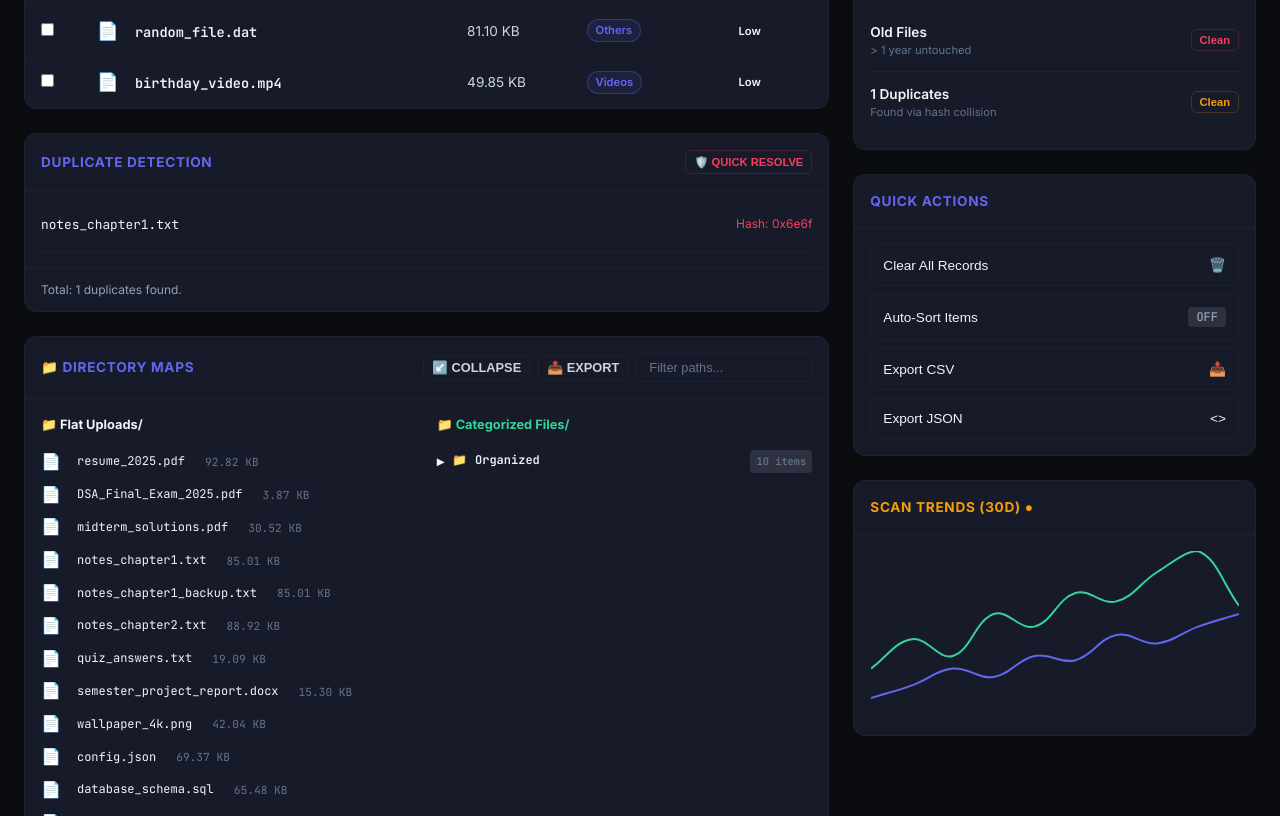
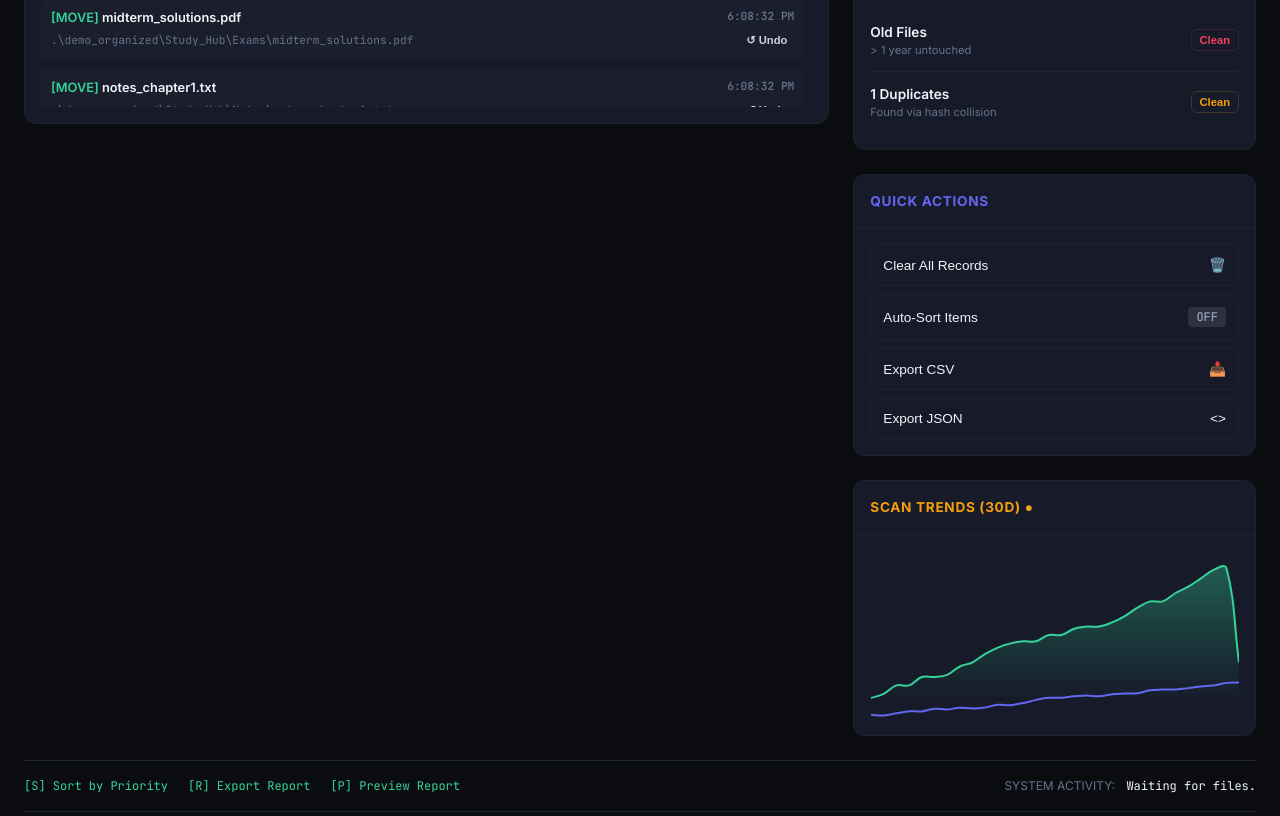
Before and after one commit to souravsarkar-dev/neuro-sort-ai, a website: page static/index.html in a window 1280 px wide. Shown: the part 1984-2800 px from the top of the page. Drawn offline with nearby package versions, Linux system fonts and the light colour scheme.

Commit message:
Enhance scan trends chart and add layout scroll constraints to fix blank spaces

```diff
--- a/static/css/styles.css
+++ b/static/css/styles.css
@@ -231,7 +231,7 @@
 .left-column, .right-column { display: flex; flex-direction: column; gap: 24px; }
 
 /* ── TABLES ── */
-.table-container { overflow-x: auto; }
+.table-container { overflow-x: auto; max-height: 350px; overflow-y: auto; border-bottom: 1px solid var(--border-base); }
 .data-table { width: 100%; border-collapse: collapse; text-align: left; font-size: 0.85rem; }
 .data-table th { padding: 12px 16px; font-size: 0.7rem; color: var(--text-faint); font-weight: 700; letter-spacing: 0.05em; border-bottom: 1px solid var(--border-base); }
 .data-table td { padding: 12px 16px; border-bottom: 1px solid rgba(255,255,255,0.02); }
@@ -267,6 +267,9 @@
 .cleanup-title { font-size: 0.85rem; font-weight: 600; }
 .cleanup-sub { font-size: 0.7rem; color: var(--text-faint); }
 
+/* ── UNDO HISTORY SCROLL ── */
+#undoStackPanel { max-height: 250px; overflow-y: auto; padding-right: 8px; }
+
 /* ── QUICK ACTIONS ── */
 .action-list { display: flex; flex-direction: column; gap: 8px; }
 .action-btn {
@@ -279,8 +282,8 @@
 .action-btn:hover { background: var(--bg-hover); }
 
 /* ── DIRECTORY MAPS ── */
-.split-tree-grid { display: grid; grid-template-columns: 1fr 1fr; gap: 20px; }
-.tree-label { font-size: 0.8rem; font-weight: 700; color: var(--text-primary); margin-bottom: 12px; }
+.split-tree-grid { display: grid; grid-template-columns: 1fr 1fr; gap: 20px; max-height: 400px; overflow-y: auto; }
+.tree-label { font-size: 0.8rem; font-weight: 700; color: var(--text-primary); margin-bottom: 12px; position: sticky; top: 0; background: var(--bg-card); z-index: 10; padding-bottom: 8px; border-bottom: 1px solid var(--border-base); }
 .tree-view { font-family: var(--font-mono); font-size: 0.75rem; line-height: 1.8; color: var(--text-muted); }
 .tree-node { display: flex; align-items: center; gap: 8px; padding: 2px 0; }
 .tree-indent { margin-left: 20px; border-left: 1px solid var(--border-subtle); padding-left: 12px; }
--- a/static/js/charts.js
+++ b/static/js/charts.js
@@ -78,36 +78,65 @@
     if (trendsCtx) {
         if (trendsChartInstance) trendsChartInstance.destroy();
 
+        const ctx = trendsCtx.getContext('2d');
+        const gradientEmerald = ctx.createLinearGradient(0, 0, 0, 150);
+        gradientEmerald.addColorStop(0, 'rgba(52, 211, 153, 0.4)');
+        gradientEmerald.addColorStop(1, 'rgba(52, 211, 153, 0.0)');
+
+        const gradientIndigo = ctx.createLinearGradient(0, 0, 0, 150);
+        gradientIndigo.addColorStop(0, 'rgba(99, 102, 241, 0.3)');
+        gradientIndigo.addColorStop(1, 'rgba(99, 102, 241, 0.0)');
+
+        // Generate realistic 30 day curve
+        const days = Array.from({length: 30}, (_, i) => i + 1);
+        let currentFiles = 10;
+        let currentMem = 2;
+        const fileData = days.map(d => { currentFiles += Math.floor(Math.random() * 5); return currentFiles; });
+        const memData = days.map(d => { currentMem += (Math.random() * 2 - 0.5); return Math.max(1, currentMem).toFixed(1); });
+
+        fileData[29] = report.statistics.totalFiles || fileData[29];
+
         trendsChartInstance = new Chart(trendsCtx, {
             type: 'line',
             data: {
-                labels: ['1', '2', '3', '4', '5', '6', '7', '8', '9', '10'],
+                labels: days.map(d => `Day ${d}`),
                 datasets: [
                     {
                         label: 'Files Processed',
-                        data: [12, 19, 15, 25, 22, 30, 28, 35, 40, report.statistics.totalFiles || 12],
+                        data: fileData,
                         borderColor: '#34D399',
+                        backgroundColor: gradientEmerald,
                         borderWidth: 2,
                         tension: 0.4,
-                        pointRadius: 0
+                        pointRadius: 0,
+                        pointHoverRadius: 4,
+                        fill: true
                     },
                     {
                         label: 'Memory (MB)',
-                        data: [5, 8, 12, 10, 15, 14, 20, 18, 22, 25],
+                        data: memData,
                         borderColor: '#6366f1',
+                        backgroundColor: gradientIndigo,
                         borderWidth: 2,
                         tension: 0.4,
-                        pointRadius: 0
+                        pointRadius: 0,
+                        pointHoverRadius: 4,
+                        fill: true
                     }
                 ]
             },
             options: {
                 responsive: true,
                 maintainAspectRatio: false,
-                plugins: { legend: { display: false } },
+                plugins: { legend: { display: false }, tooltip: { mode: 'index', intersect: false } },
                 scales: {
                     x: { display: false },
                     y: { display: false, min: 0 }
+                },
+                interaction: {
+                    mode: 'nearest',
+                    axis: 'x',
+                    intersect: false
                 }
             }
         });
```
